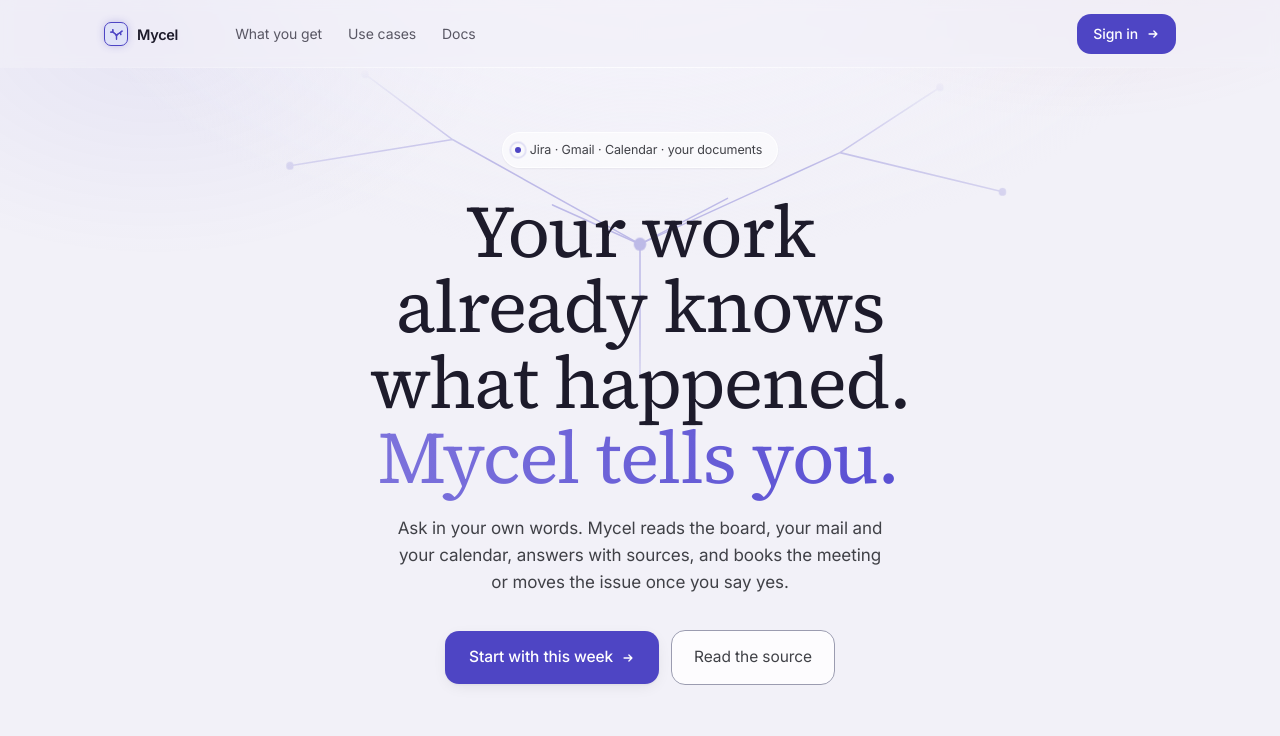
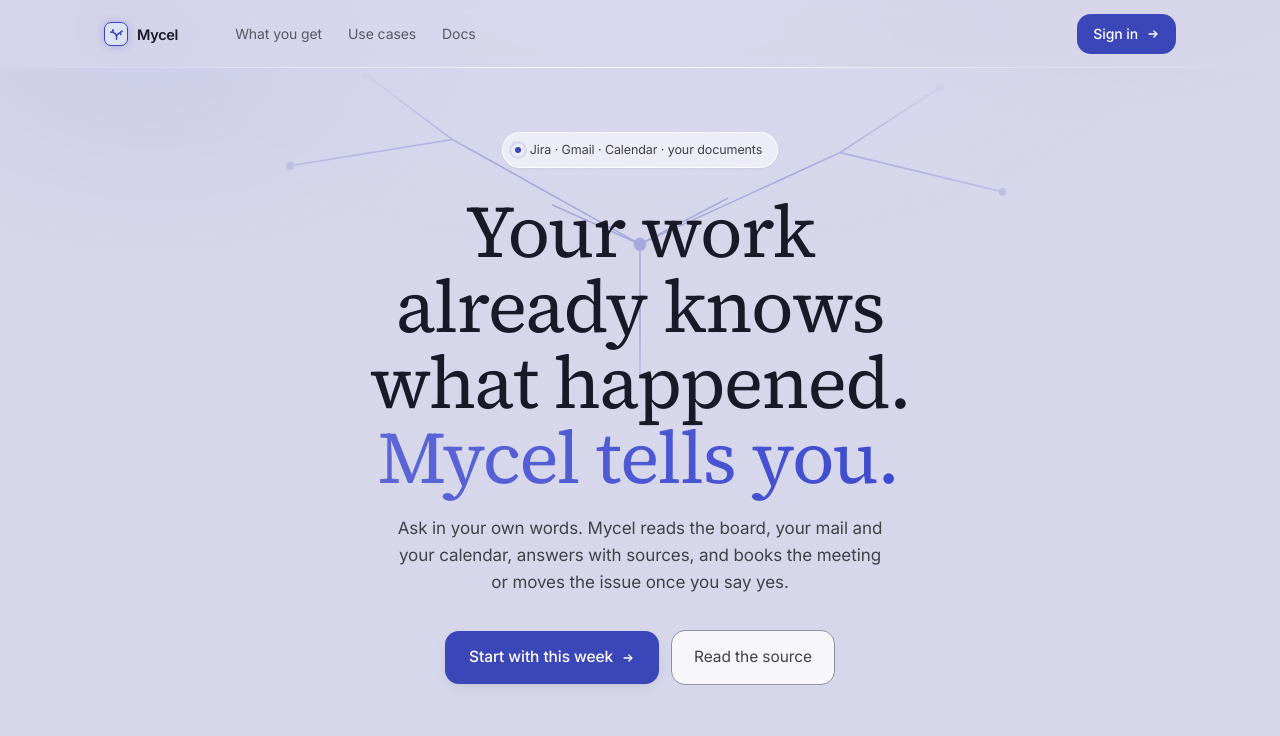
Before and after one commit to vuzlee/mycel, a React (Vite) app in the folder web/: page /app/home in a window 1280 px wide. Shown: the top 736 px of the page. Built offline with nearby package versions, Linux system fonts and the light colour scheme; no server answers.

Commit message:
style(web): violet toward navy, a touch darker

```diff
--- a/web/src/styles/asking.css
+++ b/web/src/styles/asking.css
@@ -7,7 +7,7 @@
   z-index: 40;
   inset: 0;
   padding: 24px;
-  background: rgb(12 11 16 / 0.44);
+  background: rgb(10 10 15 / 0.44);
   /* Stated, not inherited: the drawer's media query hides and fades `.scrim`, and a
      confirmation that fades out under it would be a dialog nobody can answer. */
   opacity: 1;
@@ -168,7 +168,7 @@
     position: fixed;
     z-index: 19;
     inset: 0;
-    background: rgb(12 11 16 / 0.44);
+    background: rgb(10 10 15 / 0.44);
     opacity: 0;
     pointer-events: none;
     transition: opacity 0.22s ease;
--- a/web/src/styles/base.css
+++ b/web/src/styles/base.css
@@ -6,34 +6,34 @@
  */
 
 :root {
-  --mark-ink: #524c9f;
-  --wordmark: #3d3474;
-  --ground: #fafafb;
+  --mark-ink: #464d92;
+  --wordmark: #30316b;
+  --ground: #e4e5e9;
   --surface: #ffffff;
-  --sunk: #f3f2f7;
+  --sunk: #dadae8;
   --raised: #ffffff;
 
-  --ink: #17161d;
+  --ink: #14141b;
   --ink-2: #404147;
   --muted: #595764;
-  --faint: #7b788c;
+  --faint: #6e6e81;
 
-  --rule: #e7e6ed;
-  --rule-2: #9b9cb0;
+  --rule: #d0d1dd;
+  --rule-2: #8c91a4;
 
-  --accent: #524c9f;
-  --accent-hover: #4f4b90;
+  --accent: #464d92;
+  --accent-hover: #454c84;
   --accent-ink: #ffffff;
-  --accent-soft: #f4f3fb;
-  --accent-line: #908be2;
+  --accent-soft: #d5d7f1;
+  --accent-line: #747fdc;
   /* The accent itself, with the accent's own ink on top. Not a tint of it: the surfaces
      a selection lands on are already tinted — the question bubble is `--accent-soft` —
      and a tint over a tint is not a mark. The pair is the one combination that reads on
      every background the app has. */
-  --select: #524c9f;
+  --select: #464d92;
   --select-ink: #ffffff;
   /* A cited quote, marked over text: the accent, thin enough to read through. */
-  --quote-mark: rgb(82 76 159 / 20%);
+  --quote-mark: rgb(70 77 146 / 20%);
 
   --flag: #a63d6b;
   --flag-soft: #fdeef4;
@@ -55,23 +55,23 @@
      the three still separate, because they separate by POSITION ALONG ONE ARC rather than
      by being unrelated colors. Done gets the accent's own hue on purpose: it is the one
      the page is asking you to want. */
-  --todo: #6d6b81;
-  --doing: #676eaf;
-  --done: #5f4396;
+  --todo: #626477;
+  --doing: #586da7;
+  --done: #4b3e8a;
   --late: #c03c78;
 
   /* The heatmap's five steps, palest to full. Its own ramp rather than opacity over the
      accent: a translucent cell picks up whatever is behind it, and these sit on two
      different surfaces. */
-  --heat-0: #f4f3fb;
-  --heat-1: #e2e1f7;
-  --heat-2: #8782d3;
-  --heat-3: #7771c6;
-  --heat-4: #524c9f;
+  --heat-0: #d5d7f1;
+  --heat-1: #c3c9ef;
+  --heat-2: #6e78cc;
+  --heat-3: #5f68bf;
+  --heat-4: #464d92;
 
-  --shadow-sm: 0 1px 2px rgb(23 22 29 / 0.05);
-  --shadow-md: 0 4px 16px -4px rgb(23 22 29 / 0.1), 0 1px 3px rgb(23 22 29 / 0.05);
-  --shadow-lg: 0 16px 40px -12px rgb(45 39 73 / 0.18);
+  --shadow-sm: 0 1px 2px rgb(20 20 27 / 0.05);
+  --shadow-md: 0 4px 16px -4px rgb(20 20 27 / 0.1), 0 1px 3px rgb(20 20 27 / 0.05);
+  --shadow-lg: 0 16px 40px -12px rgb(36 36 67 / 0.18);
 
   --sans: "Inter", ui-sans-serif, system-ui, -apple-system, sans-serif;
   --mono: "Geist Mono", ui-monospace, SFMono-Regular, Menlo, monospace;
@@ -95,44 +95,44 @@
 @media (prefers-color-scheme: dark) {
   :root:not([data-theme="light"]) {
     color-scheme: dark;
-    --ground: #0b0a0f;
-    --surface: #131217;
-    --sunk: #0f0f13;
-    --raised: #1a1820;
+    --ground: #09090e;
+    --surface: #111115;
+    --sunk: #0e0e11;
+    --raised: #17161d;
 
-    --ink: #f0eff5;
-    --ink-2: #cccdd5;
+    --ink: #d7d7e6;
+    --ink-2: #babdc6;
     --muted: #716e81;
     --faint: #565462;
 
-    --rule: #24222d;
-    --rule-2: #3f414d;
+    --rule: #1f1f29;
+    --rule-2: #3a3e47;
 
-    --mark-ink: #918ae2;
+    --mark-ink: #737cdc;
 
-    --wordmark: #877cde;
-    --accent: #7e75dd;
-    --accent-hover: #e4e4f7;
-    --accent-ink: #14131a;
-    --accent-soft: #29263c;
-    --accent-line: #49446a;
-    --select: #7e75dd;
-    --select-ink: #14131a;
-    --quote-mark: rgb(126 117 221 / 30%);
+    --wordmark: #666cd8;
+    --accent: #5f69d8;
+    --accent-hover: #c7cdee;
+    --accent-ink: #111218;
+    --accent-soft: #232437;
+    --accent-line: #3f4062;
+    --select: #5f69d8;
+    --select-ink: #111218;
+    --quote-mark: rgb(95 105 216 / 30%);
 
     --flag: #f090b4;
-    --flag-soft: #261922;
+    --flag-soft: #231721;
 
-    --todo: #77748e;
-    --doing: #9fa5dc;
-    --done: #855bc8;
+    --todo: #6a6c83;
+    --doing: #899dd4;
+    --done: #644ac2;
     --late: #f18ab4;
 
-    --heat-0: #1b1822;
-    --heat-1: #343050;
-    --heat-2: #49446a;
-    --heat-3: #55527f;
-    --heat-4: #7e75dd;
+    --heat-0: #17161f;
+    --heat-1: #2c2d4a;
+    --heat-2: #3f4062;
+    --heat-3: #4b5075;
+    --heat-4: #5f69d8;
 
     --shadow-sm: none;
     --shadow-md: 0 4px 16px -4px rgb(0 0 0 / 0.5);
@@ -142,44 +142,44 @@
 
 :root[data-theme="dark"] {
   color-scheme: dark;
-  --ground: #0b0a0f;
-  --surface: #131217;
-  --sunk: #0f0f13;
-  --raised: #1a1820;
+  --ground: #09090e;
+  --surface: #111115;
+  --sunk: #0e0e11;
+  --raised: #17161d;
 
-  --ink: #f0eff5;
-  --ink-2: #cccdd5;
+  --ink: #d7d7e6;
+  --ink-2: #babdc6;
   --muted: #716e81;
   --faint: #565462;
 
-  --rule: #24222d;
-  --rule-2: #3f414d;
+  --rule: #1f1f29;
+  --rule-2: #3a3e47;
 
-  --mark-ink: #918ae2;
+  --mark-ink: #737cdc;
 
-  --wordmark: #877cde;
-  --accent: #7e75dd;
-  --accent-hover: #e4e4f7;
-  --accent-ink: #14131a;
-  --accent-soft: #29263c;
-  --accent-line: #49446a;
-  --select: #7e75dd;
-  --select-ink: #14131a;
-  --quote-mark: rgb(126 117 221 / 30%);
+  --wordmark: #666cd8;
+  --accent: #5f69d8;
+  --accent-hover: #c7cdee;
+  --accent-ink: #111218;
+  --accent-soft: #232437;
+  --accent-line: #3f4062;
+  --select: #5f69d8;
+  --select-ink: #111218;
+  --quote-mark: rgb(95 105 216 / 30%);
 
   --flag: #f090b4;
-  --flag-soft: #261922;
+  --flag-soft: #231721;
 
-  --todo: #77748e;
-  --doing: #9fa5dc;
-  --done: #855bc8;
+  --todo: #6a6c83;
+  --doing: #899dd4;
+  --done: #644ac2;
   --late: #f18ab4;
 
-  --heat-0: #1b1822;
-  --heat-1: #343050;
-  --heat-2: #49446a;
-  --heat-3: #55527f;
-  --heat-4: #7e75dd;
+  --heat-0: #17161f;
+  --heat-1: #2c2d4a;
+  --heat-2: #3f4062;
+  --heat-3: #4b5075;
+  --heat-4: #5f69d8;
 
   --shadow-sm: none;
   --shadow-md: 0 4px 16px -4px rgb(0 0 0 / 0.5);
--- a/web/src/styles/glass-pages.css
+++ b/web/src/styles/glass-pages.css
@@ -74,9 +74,9 @@
 
 .gate button.primary,
 .picker .primary {
-  background: linear-gradient(135deg, #594fd3, #433ea5);
+  background: linear-gradient(135deg, #3c4ace, #394498);
   color: #fff;
-  box-shadow: 0 8px 24px -10px rgb(89 79 211 / 0.8);
+  box-shadow: 0 8px 24px -10px rgb(60 74 206 / 0.8);
 }
 
 /* ---------------------------------------------------------------- sign-in */
@@ -309,7 +309,7 @@
 
 .home .lead h1 em,
 .home section > h2 em {
-  background: linear-gradient(100deg, #7d73dc, #594fd3);
+  background: linear-gradient(100deg, #5e66d7, #3c4ace);
   -webkit-background-clip: text;
   background-clip: text;
   color: transparent;
--- a/web/src/styles/glass.css
+++ b/web/src/styles/glass.css
@@ -3,70 +3,70 @@
    those blur through a ::before backing layer instead. */
 
 :root {
-  --ground: #f2f1f8;
-  --ink: #1d1b2b;
-  --accent: #4e45c4;
-  --accent-hover: #473fb7;
-  --mark-ink: #4e45c4;
-  --select: #4e45c4;
+  --ground: #d7d7eb;
+  --ink: #191928;
+  --accent: #3b47b9;
+  --accent-hover: #3a45a8;
+  --mark-ink: #3b47b9;
+  --select: #3b47b9;
   --glass: rgb(255 255 255 / 0.55);
   --glass-hover: rgb(255 255 255 / 0.7);
   --glass-strong: rgb(255 255 255 / 0.68);
   --glass-line: rgb(255 255 255 / 0.8);
   --glass-edge: inset 0 1px 0 rgb(255 255 255 / 0.9);
-  --glass-shadow: 0 8px 32px rgb(61 52 118 / 0.12);
+  --glass-shadow: 0 8px 32px rgb(48 50 109 / 0.12);
   --glass-blur: blur(6px);
-  --blob-a: rgb(78 69 209 / 0);
-  --blob-b: rgb(117 68 208 / 0);
-  --blob-c: rgb(107 119 218 / 0);
+  --blob-a: rgb(51 67 205 / 0);
+  --blob-b: rgb(79 51 203 / 0);
+  --blob-c: rgb(86 121 213 / 0);
   --radius: 18px;
   --radius-sm: 14px;
 }
 
 @media (prefers-color-scheme: dark) {
   :root:not([data-theme="light"]) {
-    --ground: #0d0c14;
-    --sunk: #14121d;
-    --ink: #eeedf5;
-    --muted: #7f7b97;
-    --faint: #595768;
-    --accent: #7d73dc;
-    --mark-ink: #7d73dc;
-    --select: #594fd3;
+    --ground: #0b0b12;
+    --sunk: #11111b;
+    --ink: #d4d5e7;
+    --muted: #6f708d;
+    --faint: #505160;
+    --accent: #5e66d7;
+    --mark-ink: #5e66d7;
+    --select: #3c4ace;
     --select-ink: #ffffff;
     --glass: rgb(255 255 255 / 0.08);
     --glass-hover: rgb(255 255 255 / 0.12);
-    --glass-strong: rgb(30 28 44 / 0.6);
+    --glass-strong: rgb(26 26 40 / 0.6);
     --glass-line: rgb(255 255 255 / 0.18);
     --glass-edge: inset 0 1px 0 rgb(255 255 255 / 0.08);
-    --glass-shadow: 0 8px 32px rgb(21 18 50 / 0.35);
+    --glass-shadow: 0 8px 32px rgb(17 19 46 / 0.35);
     --glass-blur: blur(6px);
-    --blob-a: rgb(78 69 209 / 0);
-    --blob-b: rgb(117 68 208 / 0);
-    --blob-c: rgb(107 119 218 / 0);
+    --blob-a: rgb(51 67 205 / 0);
+    --blob-b: rgb(79 51 203 / 0);
+    --blob-c: rgb(86 121 213 / 0);
   }
 }
 
 :root[data-theme="dark"] {
-  --ground: #0d0c14;
-  --sunk: #14121d;
-  --ink: #eeedf5;
-  --muted: #7f7b97;
-  --faint: #595768;
-  --accent: #7d73dc;
-  --mark-ink: #7d73dc;
-  --select: #594fd3;
+  --ground: #0b0b12;
+  --sunk: #11111b;
+  --ink: #d4d5e7;
+  --muted: #6f708d;
+  --faint: #505160;
+  --accent: #5e66d7;
+  --mark-ink: #5e66d7;
+  --select: #3c4ace;
   --select-ink: #ffffff;
   --glass: rgb(255 255 255 / 0.08);
   --glass-hover: rgb(255 255 255 / 0.12);
-  --glass-strong: rgb(30 28 44 / 0.6);
+  --glass-strong: rgb(26 26 40 / 0.6);
   --glass-line: rgb(255 255 255 / 0.18);
   --glass-edge: inset 0 1px 0 rgb(255 255 255 / 0.08);
-  --glass-shadow: 0 8px 32px rgb(21 18 50 / 0.35);
+  --glass-shadow: 0 8px 32px rgb(17 19 46 / 0.35);
   --glass-blur: blur(6px);
-  --blob-a: rgb(78 69 209 / 0);
-  --blob-b: rgb(117 68 208 / 0);
-  --blob-c: rgb(107 119 218 / 0);
+  --blob-a: rgb(51 67 205 / 0);
+  --blob-b: rgb(79 51 203 / 0);
+  --blob-c: rgb(86 121 213 / 0);
 }
 
 /* ---------------------------------------------------------------- aura */
@@ -191,7 +191,7 @@
 /* ---------------------------------------------------------------- title */
 
 .blank h1 em {
-  background: linear-gradient(100deg, #4e45c4, #433ea5);
+  background: linear-gradient(100deg, #3b47b9, #394498);
   -webkit-background-clip: text;
   background-clip: text;
   color: transparent;
@@ -200,12 +200,12 @@
 
 @media (prefers-color-scheme: dark) {
   :root:not([data-theme="light"]) .blank h1 em {
-    background-image: linear-gradient(100deg, #7d73dc, #594fd3);
+    background-image: linear-gradient(100deg, #5e66d7, #3c4ace);
   }
 }
 
 :root[data-theme="dark"] .blank h1 em {
-  background-image: linear-gradient(100deg, #7d73dc, #594fd3);
+  background-image: linear-gradient(100deg, #5e66d7, #3c4ace);
 }
 
 /* ---------------------------------------------------------------- fallbacks */
@@ -340,9 +340,9 @@
   width: 36px;
   height: 36px;
   border-radius: 12px;
-  background: linear-gradient(135deg, #594fd3, #433ea5);
+  background: linear-gradient(135deg, #3c4ace, #394498);
   color: #fff;
-  box-shadow: 0 6px 20px -6px rgb(89 79 211 / 0.7);
+  box-shadow: 0 6px 20px -6px rgb(60 74 206 / 0.7);
 }
 
 .source-chips {
@@ -483,7 +483,7 @@
   border-color: var(--glass-line);
   box-shadow:
     var(--glass-edge),
-    0 6px 18px -10px rgb(21 18 50 / 0.5);
+    0 6px 18px -10px rgb(17 19 46 / 0.5);
 }
 
 .account-menu .me:hover {
@@ -505,7 +505,7 @@
 }
 
 .scrim.asking {
-  background: rgb(8 8 15 / 0.55);
+  background: rgb(7 8 14 / 0.55);
 }
 
 /* ---------------------------------------------------------------- knowledge */
@@ -553,11 +553,11 @@
   gap: 8px;
   padding: 10px 18px;
   border-radius: 12px;
-  background: linear-gradient(135deg, #594fd3, #433ea5);
+  background: linear-gradient(135deg, #3c4ace, #394498);
   color: #fff;
   font-size: 14px;
   font-weight: 500;
-  box-shadow: 0 8px 24px -10px rgb(89 79 211 / 0.8);
+  box-shadow: 0 8px 24px -10px rgb(60 74 206 / 0.8);
   transition:
     transform 0.15s ease,
     box-shadow 0.15s ease;
@@ -565,7 +565,7 @@
 
 .kb-upload:hover {
   transform: translateY(-1px);
-  box-shadow: 0 12px 28px -10px rgb(89 79 211 / 0.9);
+  box-shadow: 0 12px 28px -10px rgb(60 74 206 / 0.9);
 }
 
 /* One glass strip, four figures split by soft rules. */
@@ -635,7 +635,7 @@
   gap: 10px;
   border: 2px dashed var(--accent);
   border-radius: 20px;
-  background: color-mix(in oklab, var(--accent) 14%, rgb(13 12 20 / 0.7));
+  background: color-mix(in oklab, var(--accent) 14%, rgb(11 11 18 / 0.7));
   color: var(--accent);
   pointer-events: none;
 }
@@ -795,8 +795,8 @@
 }
 
 .kb-kind[data-kind="docx"] {
-  background: color-mix(in oklab, #899de2 16%, transparent);
-  color: #b1bdeb;
+  background: color-mix(in oklab, #729bdc 16%, transparent);
+  color: #97b4e4;
 }
 
 .kb-open {
--- a/web/src/styles/home-panels.css
+++ b/web/src/styles/home-panels.css
@@ -210,7 +210,7 @@
   background: linear-gradient(
     90deg,
     var(--accent),
-    color-mix(in oklab, var(--accent) 62%, #db6fb2)
+    color-mix(in oklab, var(--accent) 62%, #d65abb)
   );
   transform-origin: left;
   animation: grow 0.9s cubic-bezier(0.2, 0.7, 0.3, 1) both;
--- a/web/src/styles/knowledge-panel.css
+++ b/web/src/styles/knowledge-panel.css
@@ -147,7 +147,7 @@
 /* The page is paper in either theme, so its mark is the light one, multiplied into the ink. */
 .pdf-mark {
   position: absolute;
-  background: rgb(82 76 159 / 30%);
+  background: rgb(70 77 146 / 30%);
   mix-blend-mode: multiply;
   border-radius: 2px;
 }
```
